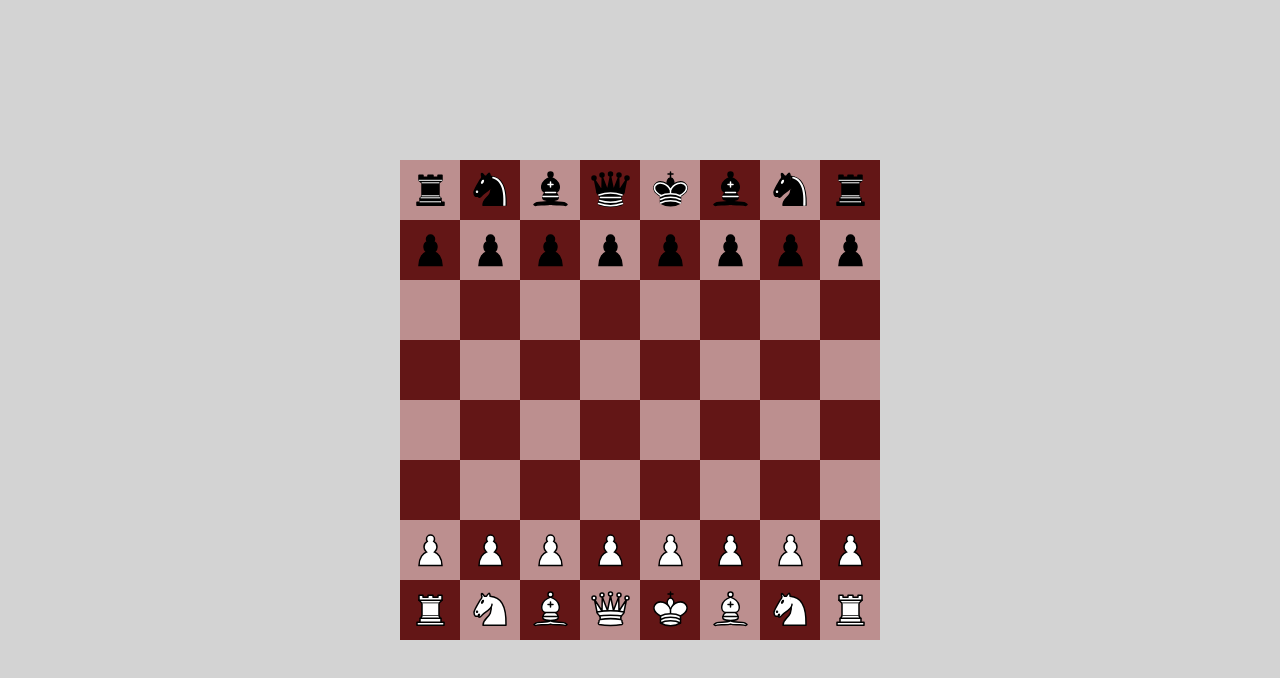
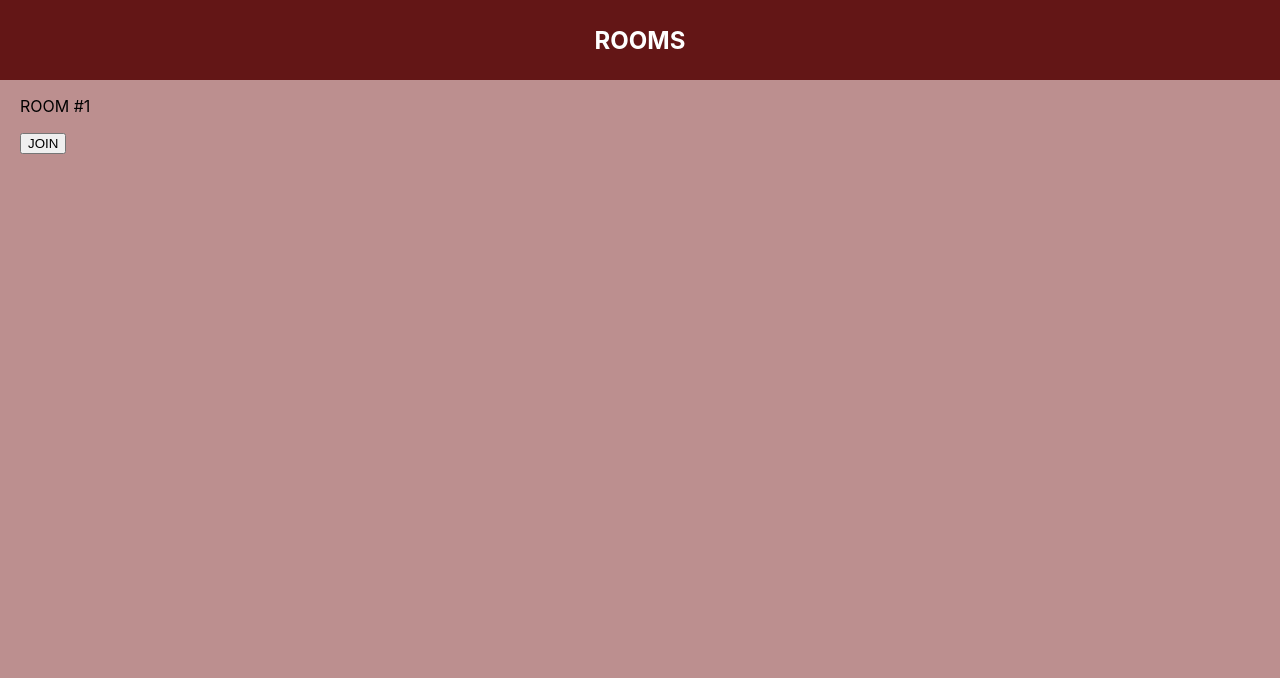
Before and after one commit to caickdias/chess, a React (Create React App) app: page / in a window 1280 px wide. Shown: the top 678 px of the page. Built offline with nearby package versions, Linux system fonts and the light colour scheme.

Commit message:
added home page

```diff
--- a/src/App.js
+++ b/src/App.js
@@ -1,112 +1,46 @@
-import { useContext, useEffect } from 'react';
+import './App.css';
 
-import './App.css';
-import AppContext from './context/Context';
-
-import Square from '../src/components/Square';
+import Game from './components/pages/Game';
+import RoomCard from './components/RoomCard';
 
 function App() {
 
-  const { board, setBoard,
-    selectedSquare, setSelectedSquare,
-    highlightedSquares, setHighlightedSquares,
-    whitePieces, setWhitePieces,
-    blackPieces, setBlackPieces } = useContext(AppContext);
+  return(
+    <div className='container' style={styles.container}>
+      <div style={styles.navbar}>
+        <h2>ROOMS</h2>
+      </div>
 
-  useEffect(() => {
-    let currentBoard = [...board];
-    whitePieces.forEach(piece => currentBoard[piece.y][piece.x].piece = piece);
-    blackPieces.forEach(piece => currentBoard[piece.y][piece.x].piece = piece);
-    setBoard(currentBoard);
-  }, [whitePieces, blackPieces]);
+      <div style={styles.roomsContainer}>
+        <RoomCard />
+      </div>
+    </div>
+  )
 
-  const handleOnClickSquare = (x, y, piece) => {
-    const coord = `${x}${y}`;
-    const isTryingToMove =
-      selectedSquare.piece &&
-      Object.keys(selectedSquare.piece).length > 0 &&
-      selectedSquare.piece !== piece;
-
-    if(isTryingToMove){
-      let tempBoard = [...board];
-      tempBoard[selectedSquare.piece.y][selectedSquare.piece.x].piece = null;
-
-      if(selectedSquare.piece.side === 'white'){
-        let tempWhitePieces = whitePieces.map(piece =>{
-          if(piece.id === selectedSquare.piece.id){
-            return {
-              ...piece,
-              x,
-              y
-            }
-          }
-          return piece;
-        });
-        setWhitePieces(tempWhitePieces);
-      } else {
-        let tempBlackPieces = blackPieces.map(piece =>{
-          if(piece.id === selectedSquare.piece.id){
-            return {
-              ...piece,
-              x,
-              y
-            }
-          }
-          return piece;
-        });
-        setBlackPieces(tempBlackPieces);
-      }
-      setSelectedSquare({});
-      setBoard(tempBoard);
-    }
-
-    if(selectedSquare.coord === coord){
-      setSelectedSquare({});
-      setHighlightedSquares([]);
-    }
-    else {
-      const highlight = piece?.type?.moveset.map(move => `${move[0] + x}${move[1] + y}`);
-      setSelectedSquare({coord, piece});
-      setHighlightedSquares(highlight || []);
-    }
-  }
-
-  return (
-    <div className='container' style={styles.container}>
-      {
-        board.map((row, y) => (
-          <div style={styles.row} key={y}>
-          {
-            row.map((item, x) => {
-              return <Square
-                  key={`${x}${y}`}
-                  x={x}
-                  y={y}
-                  item={item}
-                  onClickSquare={handleOnClickSquare}
-                  highlight={highlightedSquares.includes(`${x}${y}`)}
-                  selected={`${x}${y}` === selectedSquare.coord}
-                />
-            })
-          }
-          </div>
-        ))
-      }
-    </div>
-  );
 }
 
 const styles = {
   container: {
     display: 'flex',
-    backgroundColor: 'lightGray',
     flexDirection: 'column',
+    flex: 1,
+    width: '100%',
+    backgroundColor: '#bc8f8f',
+  },
+  navbar: {
+    display: 'flex',
     alignItems: 'center',
     justifyContent: 'center',
-    alignSelf: 'stretch',
+    width: '100%',
+    height: '10%',
+    color: 'white',
+    backgroundColor: '#631616',
   },
-  row: {
+  roomsContainer: {
     display: 'flex',
+    flex: 1,
+    paddingLeft: 20,
+    paddingRight: 20,
   }
 }
 
--- /dev/null
+++ b/src/components/RoomCard.js
@@ -0,0 +1,14 @@
+import React from 'react'
+
+const RoomCard = () => {
+  return (
+    <div>
+        <p>ROOM #1</p>
+        <button>
+        JOIN
+        </button>
+    </div>
+  )
+}
+
+export default RoomCard
--- /dev/null
+++ b/src/components/pages/Game.js
@@ -0,0 +1,108 @@
+import { useContext, useEffect } from 'react';
+
+import AppContext from '../../context/Context';
+
+import Square from '../../../src/components/Square';
+
+function Game() {
+
+  const { board, setBoard,
+    selectedSquare, setSelectedSquare,
+    highlightedSquares, setHighlightedSquares,
+    whitePieces, setWhitePieces,
+    blackPieces, setBlackPieces } = useContext(AppContext);
+
+  useEffect(() => {
+    let currentBoard = [...board];
+    whitePieces.forEach(piece => currentBoard[piece.y][piece.x].piece = piece);
+    blackPieces.forEach(piece => currentBoard[piece.y][piece.x].piece = piece);
+    setBoard(currentBoard);
+  }, [whitePieces, blackPieces]);
+
+  const handleOnClickSquare = (x, y, piece) => {
+    const coord = `${x}${y}`;
+    const isTryingToMove =
+      selectedSquare.piece &&
+      Object.keys(selectedSquare.piece).length > 0 &&
+      selectedSquare.piece !== piece;
+
+    if(isTryingToMove){
+      let tempBoard = [...board];
+      tempBoard[selectedSquare.piece.y][selectedSquare.piece.x].piece = null;
+
+      if(selectedSquare.piece.side === 'white'){
+        let pieceIndex = whitePieces.findIndex(piece => piece.id === selectedSquare.piece.id);
+        let tempWhitePieces = [...whitePieces];
+        tempWhitePieces[pieceIndex].x = x;
+        tempWhitePieces[pieceIndex].y = y;
+        setWhitePieces(tempWhitePieces);
+      } else {
+        let tempBlackPieces = blackPieces.map(piece =>{
+          if(piece.id === selectedSquare.piece.id){
+            return {
+              ...piece,
+              x,
+              y
+            }
+          }
+          return piece;
+        });
+        setBlackPieces(tempBlackPieces);
+      }
+      setSelectedSquare({});
+      setHighlightedSquares([]);
+      setBoard(tempBoard);
+      return ;
+    }
+
+    if(selectedSquare.coord === coord){
+      setSelectedSquare({});
+      setHighlightedSquares([]);
+    }
+    else {
+      const highlight = piece?.type?.moveset.map(move => `${move[0] + x}${move[1] + y}`);
+      setSelectedSquare({coord, piece});
+      setHighlightedSquares(highlight || []);
+    }
+  }
+
+  return (
+    <div className='container' style={styles.container}>
+      {
+        board.map((row, y) => (
+          <div style={styles.row} key={y}>
+          {
+            row.map((item, x) => {
+              return <Square
+                  key={`${x}${y}`}
+                  x={x}
+                  y={y}
+                  item={item}
+                  onClickSquare={handleOnClickSquare}
+                  highlight={highlightedSquares.includes(`${x}${y}`)}
+                  selected={`${x}${y}` === selectedSquare.coord}
+                />
+            })
+          }
+          </div>
+        ))
+      }
+    </div>
+  );
+}
+
+const styles = {
+  container: {
+    display: 'flex',
+    backgroundColor: 'lightGray',
+    flexDirection: 'column',
+    alignItems: 'center',
+    justifyContent: 'center',
+    alignSelf: 'stretch',
+  },
+  row: {
+    display: 'flex',
+  }
+}
+
+export default Game;
```
